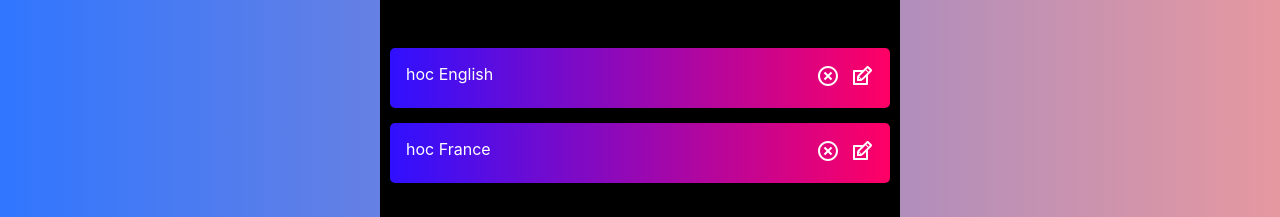
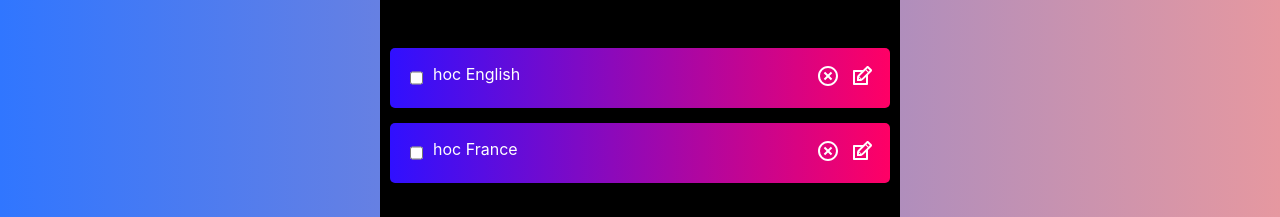
Before and after one commit to minhducqn1996/todolist, a React (Create React App) app: page / in a window 1280 px wide. Shown: the part 376-593 px from the top of the page. Built offline with nearby package versions, Linux system fonts and the light colour scheme.

Commit message:
[update] done

```diff
--- a/src/App.css
+++ b/src/App.css
@@ -109,3 +109,11 @@ body {
   color: white;
   width: 90%;
 }
+
+.click-checkbox {
+  margin-right: 10px;
+}
+
+.todo-right {
+  display: flex;
+}
--- a/src/components/Todo.js
+++ b/src/components/Todo.js
@@ -9,8 +9,8 @@ function TodoForm() {
         nameTodo: '',
         listFilter: [],
         todoList: [
-            { name: 'hoc English' },
-            { name: 'hoc France' }
+            { done: false, name: 'hoc English' },
+            { done: false, name: 'hoc France' }
         ],
         key: '',
         type: 'Add',
@@ -31,9 +31,21 @@ function TodoForm() {
     }, [state.todoList]);
 
     const listItems = state.listFilter.map((item, key) =>
+
         <div key={key} className='todo-name'>
-            <div>
-                {item.name}
+            <div className='todo-right'>
+                <input
+                    type='checkbox'
+                    className='click-checkbox'
+                    onChange={(e) => handlCheckbox(e, key)}
+                >
+                </input>
+                <div
+                    className='name-todo'
+                    style={{ textDecoration: item.done ? "line-through" : "" }}
+                >
+                    {item.name}
+                </div>
             </div>
             <div className='icon-bt'>
                 <RiCloseCircleLine
@@ -48,6 +60,15 @@ function TodoForm() {
         </div>
     );
 
+    const handlCheckbox = (e, key) => {
+        state.todoList[key].done = e.target.checked;
+        let todo = state.todoList;
+
+        setState((prevState) => ({
+            ...prevState,
+            todoList: todo
+        }));
+    }
 
     const handleEdit = (key, item) => {
         setState((prevState) => ({
@@ -136,7 +157,6 @@ function TodoForm() {
                     type: 'Add',
                 }))
             }
-
         }
         if (type === 'Search') {
             setState((prevState) => ({
```
